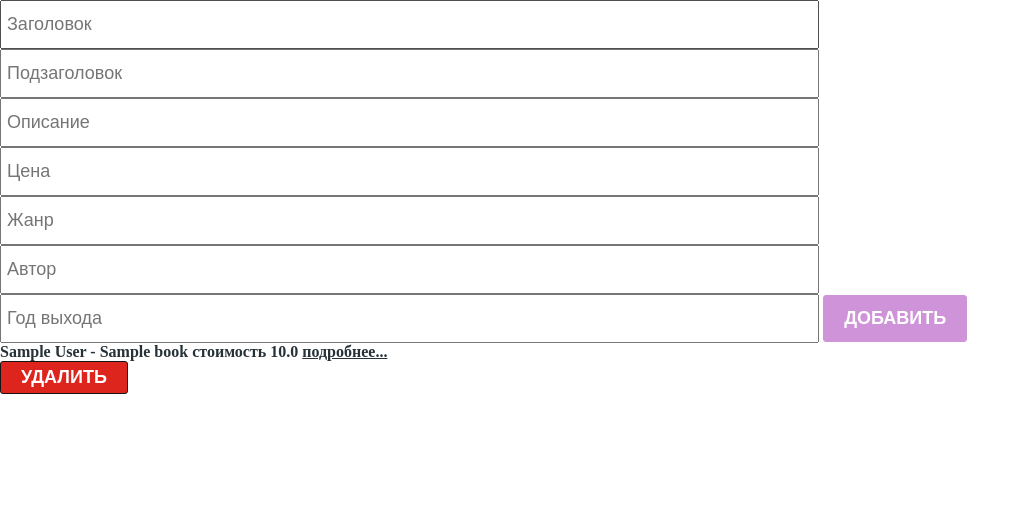
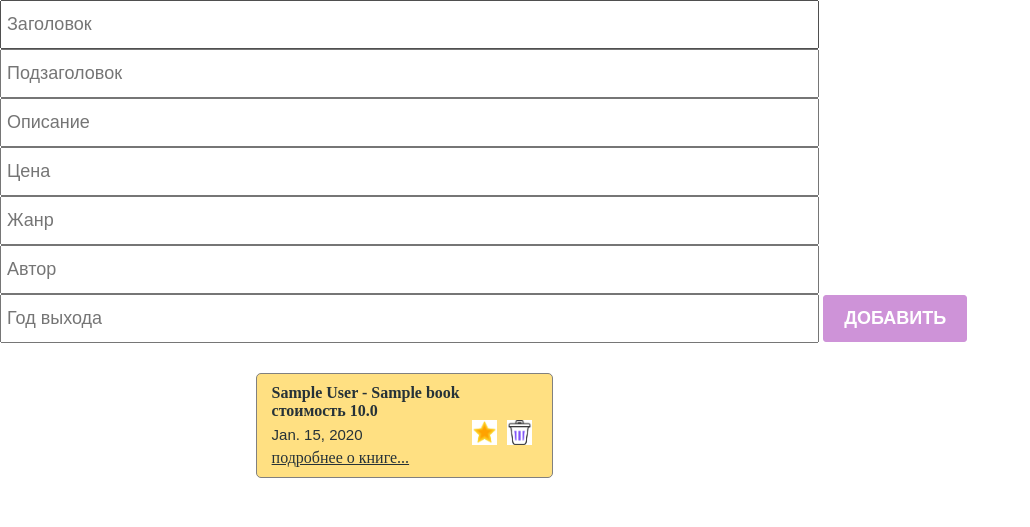
Before and after one commit to biker1052/todo, a Django app: page /books/ in a window 1280 px wide. Shown: the top 527 px of the page, without its empty margins (0-1030 px from the left). Run offline with Django 3.2, Linux system fonts and the light colour scheme; tables that the repository leaves empty hold one stand-in row (values such as "Sample post").

Commit message:
books ended

```diff
--- a/main/templates/books.html
+++ b/main/templates/books.html
@@ -59,22 +59,38 @@
     </div>
 
 
- {% for book in book_list %}
-            <div class="book_item">
-                <div class="book_item_header">
-                    <h4>{{ book.author }}  -  {{ book.title }}   стоимость {{ book.price }} <a href="{% url 'open-book' book.id %}"> подробнее...
-                        <form action="{% url 'delete-book' book.id %}">
-                            <button class="delete_button">Удалить</button>
-                        </form>
-                    </a>
-                    </h4>
+            <div class="todo_container">
+                {% for book in book_list %}
+                <div class="todo_item
+                    {% if book.is_favorite %}
+                        marked
+                    {% endif %}
 
-                    <p></p>
+                ">
+                    <div class="todo_item_header">
+
+                        <h4>{{ book.author }}  -  {{ book.title }}   стоимость {{ book.price }}  </h4>
+
+                    </div>
+                    <div class="todo_item_footer">
+                        <p>{{ book.year }}</p>
+                        <div class="action_buttons">
+                            {% if book.is_favorite %}
+                            <a href="{% url 'unmark-book' book.id %}"><img src="{% static './icons/star_on.png' %}"/></a>
+                            {% else %}
+                            <a href="{% url 'mark-book' book.id %}"><img src="{% static './icons/star_off.png' %}"/></a>
+                            {% endif %}
+                            <a href="{% url 'delete-book' book.id %}"><img src="{% static './icons/vedro.png' %}"/> </a>
+                        </div>
+
+                    </div>
+                    <a href="{% url 'open-book' book.id %}"> подробнее о книге...
                 </div>
-                <div class="book_item_footer">
-                </div>
+                {% endfor %}
             </div>
-            {% endfor %}
+
+
+
 <script src="./script.js"></script>
 </body>
 </html>
--- a/main/views.py
+++ b/main/views.py
@@ -45,6 +45,11 @@ def delete_book(request,id):
     book = Book.objects.get(id=id)
     book.delete()
     return redirect(books)
+def mark_book(request,id):
+    book = Book.objects.get(id=id)
+    book.is_favorite=not book.is_favorite
+    book.save()
+    return redirect(books)
 
 def delete_todo(request,id):
     todo = ToDo.objects.get(id=id)
--- a/todo/urls.py
+++ b/todo/urls.py
@@ -31,6 +31,8 @@ urlpatterns = [
     path('add-book/', add_book,name="add-book"),
     path('delete-book/<id>', delete_book,name="delete-book"),
     path('delete-todo/<id>', delete_todo,name="delete-todo"),
+    path('mark-book/<id>', mark_book,name="mark-book"),
+    path('unmark-book/<id>', mark_book,name="unmark-book"),
     path('mark-todo/<id>', mark_todo,name="mark-todo"),
     path('unmark-todo/<id>', unmark_todo,name="unmark-todo"),
 ]   + static(settings.STATIC_URL,document_root=settings.STATIC_ROOT) \
```
